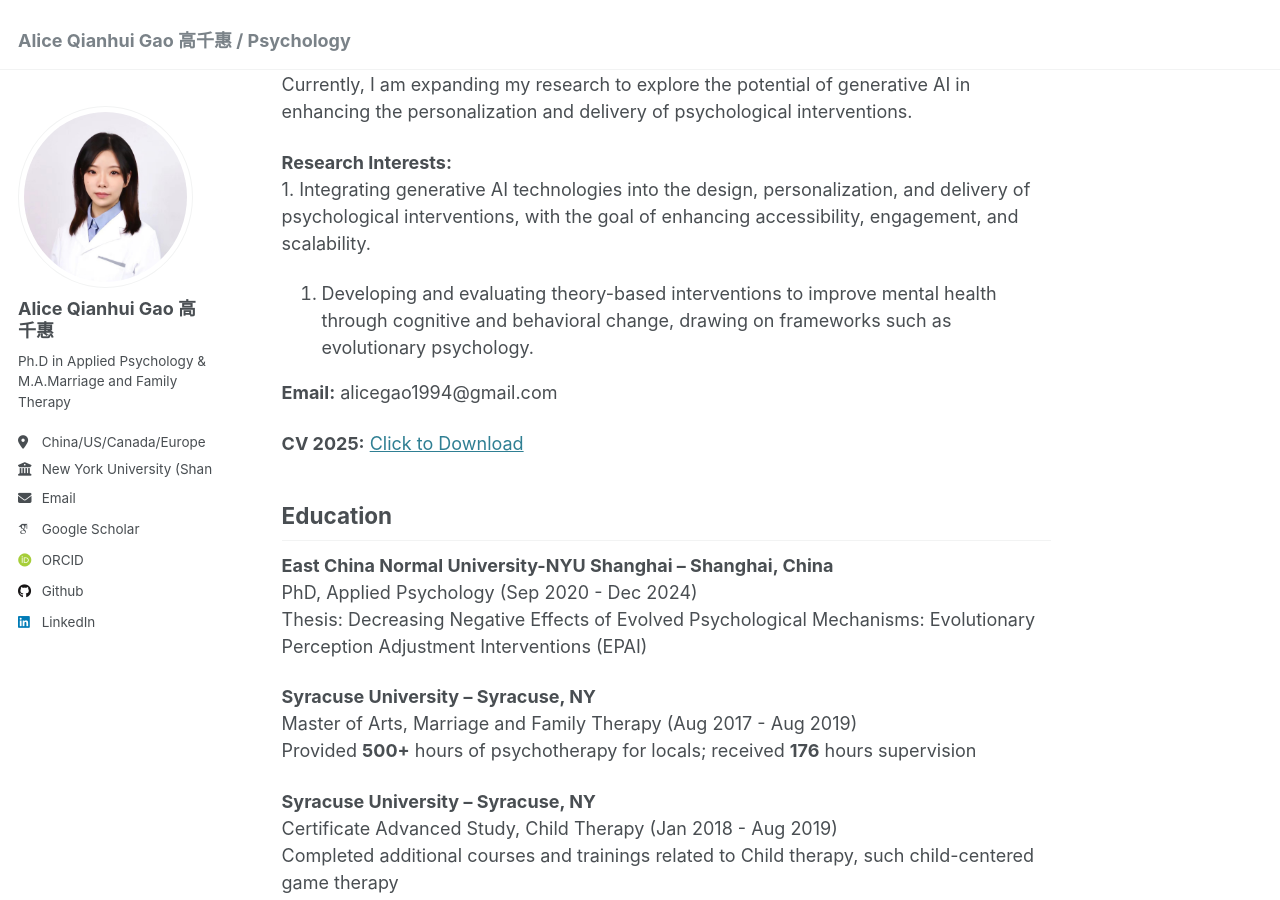
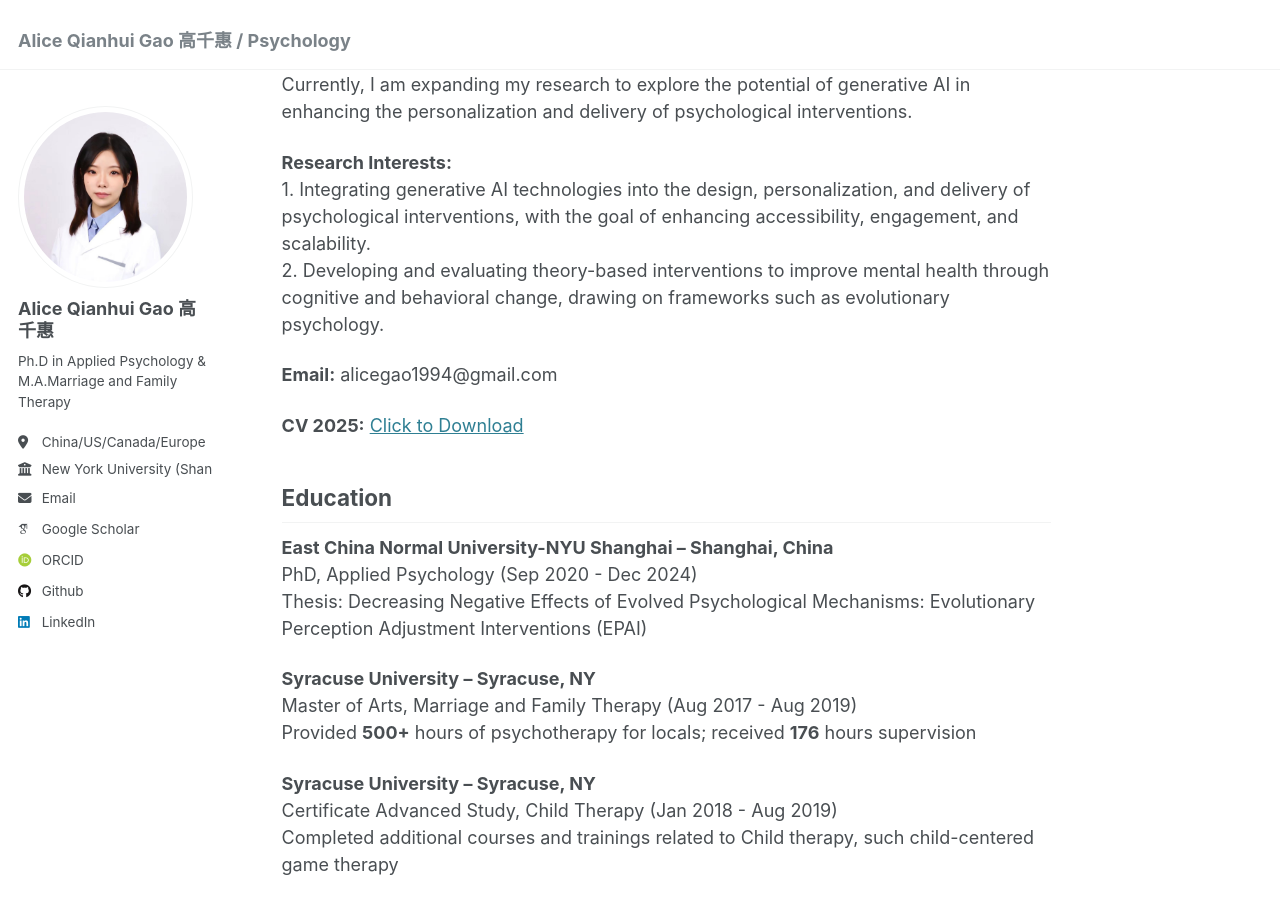
Before and after one commit to alicepsychology/alicepsychology.com, a Jekyll site: the page built from _pages/about.md, in a window 1280 px wide and 900 px high, scrolled down 444 px. Built offline with Jekyll 4.4.1, drawn with Linux system fonts in a browser that asks for light colours; some web fonts are replaced.

```diff
--- a/_pages/about.md
+++ b/_pages/about.md
@@ -17,13 +17,12 @@ Trained as a marriage and family therapist at Syracuse University, I have provid
 
 Currently, I am expanding my research to explore the potential of generative AI in enhancing the personalization and delivery of psychological interventions.<br />
 
-**Research Interests:** <br />1. Integrating generative AI technologies into the design, personalization, and delivery of psychological interventions, with the goal of enhancing accessibility, engagement, and scalability.<br />
-2. Developing and evaluating theory-based interventions to improve mental health through cognitive and behavioral change, drawing on frameworks such as evolutionary psychology.
+**Research Interests:** <br />1. Integrating generative AI technologies into the design, personalization, and delivery of psychological interventions, with the goal of enhancing accessibility, engagement, and scalability.<br />2. Developing and evaluating theory-based interventions to improve mental health through cognitive and behavioral change, drawing on frameworks such as evolutionary psychology.
 <br />
 
 **Email:** alicegao1994@gmail.com <br />
 
-**CV 2025:** [Click to Download](..files/CV_QianhuiGao2025.pdf)
+**CV 2025:** [Click to Download](files/CV_QianhuiGao2025.pdf)
 
 **Education**<br />
 ---
```
